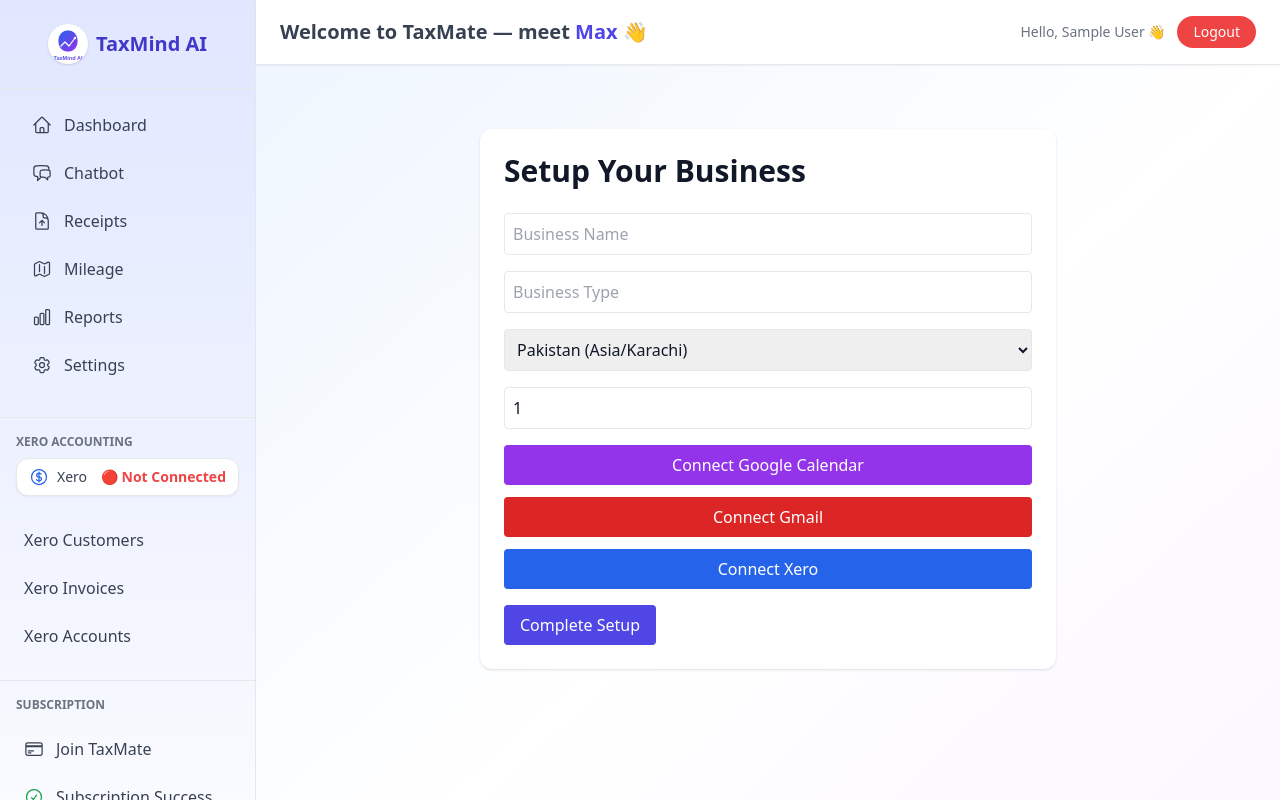
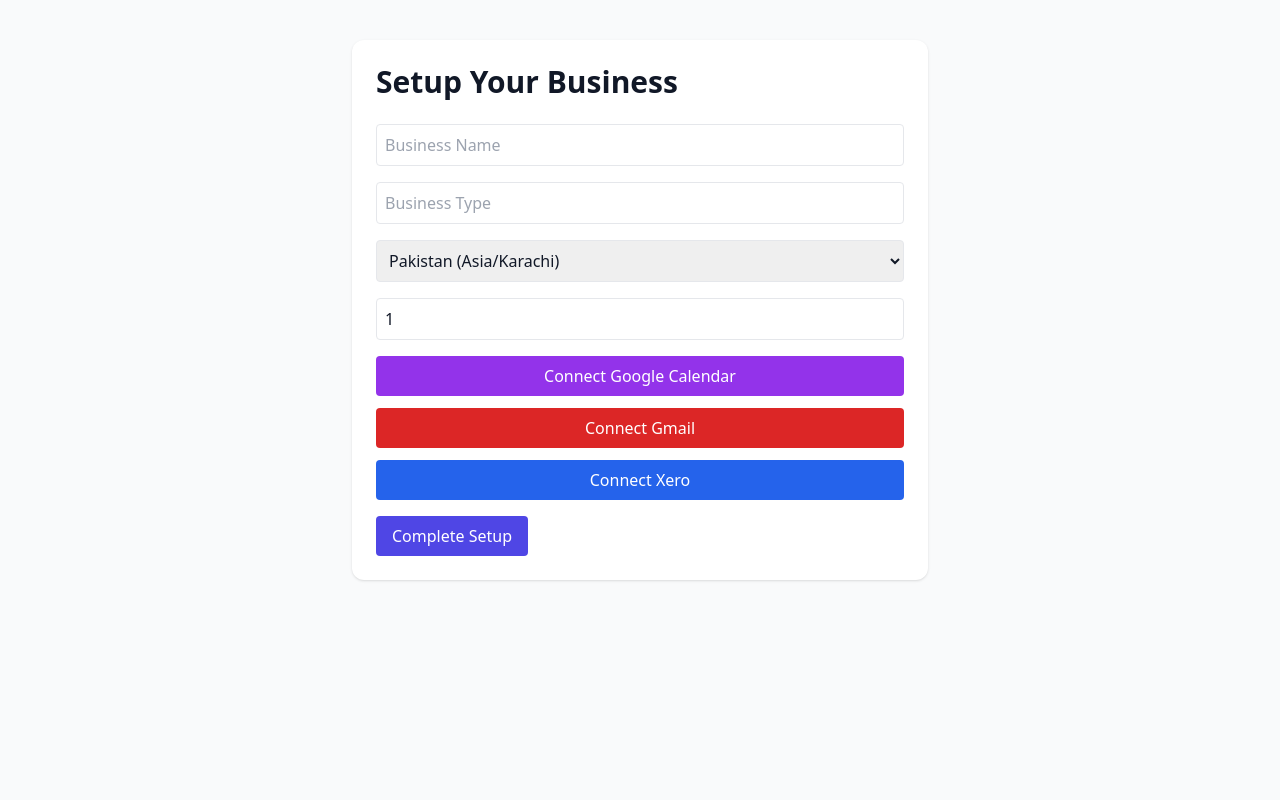
Before and after one commit to WaheedUllah572/ai-tax-agent-frontend, a React (Create React App) app: page /onboarding in a window 1280 px wide. Shown: the top 800 px of the page. Built offline with nearby package versions, Linux system fonts and the light colour scheme; no server answers; sample sign-in values are in the browser's storage.

Commit message:
Fixed onboarding route structure

```diff
--- a/src/App.js
+++ b/src/App.js
@@ -1,10 +1,11 @@
 import React from "react";
 import { Routes, Route, Navigate } from "react-router-dom";
 import { useAuth } from "./context/AuthContext";
+
 import OnboardingPage from "./pages/OnboardingPage";
 import Layout from "./components/Layout";
 import SettingsPage from "./pages/SettingsPage";
-// Core Pages
+
 import Dashboard from "./pages/Dashboard";
 import ChatbotPage from "./pages/ChatbotPage";
 import JoinTaxMate from "./pages/JoinTaxMate";
@@ -16,7 +17,6 @@ import ReceiptsPage from "./pages/ReceiptsPage";
 import MileagePage from "./pages/MileagePage";
 import ReportsPage from "./pages/ReportsPage";
 
-// ✅ NEW — XERO PAGES
 import XeroCustomers from "./pages/xero/Customers";
 import XeroInvoices from "./pages/xero/Invoices";
 import XeroAccounts from "./pages/xero/Accounts";
@@ -24,13 +24,12 @@ import XeroAccounts from "./pages/xero/Accounts";
 function ProtectedRoute({ children }) {
   const { user } = useAuth();
 
-  if (!user)
+  if (!user) {
     return <Navigate to="/login" replace />;
+  }
 
   const onboardingCompleted =
-    JSON.parse(
-      localStorage.getItem("onboarding_completed")
-    );
+    localStorage.getItem("onboarding_completed");
 
   if (
     !onboardingCompleted &&
@@ -45,11 +44,21 @@ function ProtectedRoute({ children }) {
 function App() {
   return (
     <Routes>
-      {/* Public Routes */}
+      {/* Public */}
       <Route path="/login" element={<LoginPage />} />
       <Route path="/register" element={<RegisterPage />} />
 
-      {/* Protected Routes */}
+      {/* Standalone Onboarding */}
+      <Route
+        path="/onboarding"
+        element={
+          <ProtectedRoute>
+            <OnboardingPage />
+          </ProtectedRoute>
+        }
+      />
+
+      {/* Main App */}
       <Route
         element={
           <ProtectedRoute>
@@ -65,19 +74,15 @@ function App() {
         <Route path="/mileage" element={<MileagePage />} />
         <Route path="/reports" element={<ReportsPage />} />
         <Route path="/settings" element={<SettingsPage />} />
-        <Route path="/onboarding" element={<OnboardingPage />} />
 
-        {/* ✅ Xero Routes (NEW) */}
         <Route path="/xero/customers" element={<XeroCustomers />} />
         <Route path="/xero/invoices" element={<XeroInvoices />} />
         <Route path="/xero/accounts" element={<XeroAccounts />} />
       </Route>
 
-      {/* Payment Redirects */}
       <Route path="/subscription-success" element={<SubscriptionSuccess />} />
       <Route path="/subscription-cancel" element={<SubscriptionCancel />} />
 
-      {/* Fallback */}
       <Route path="*" element={<Navigate to="/login" replace />} />
     </Routes>
   );
```
